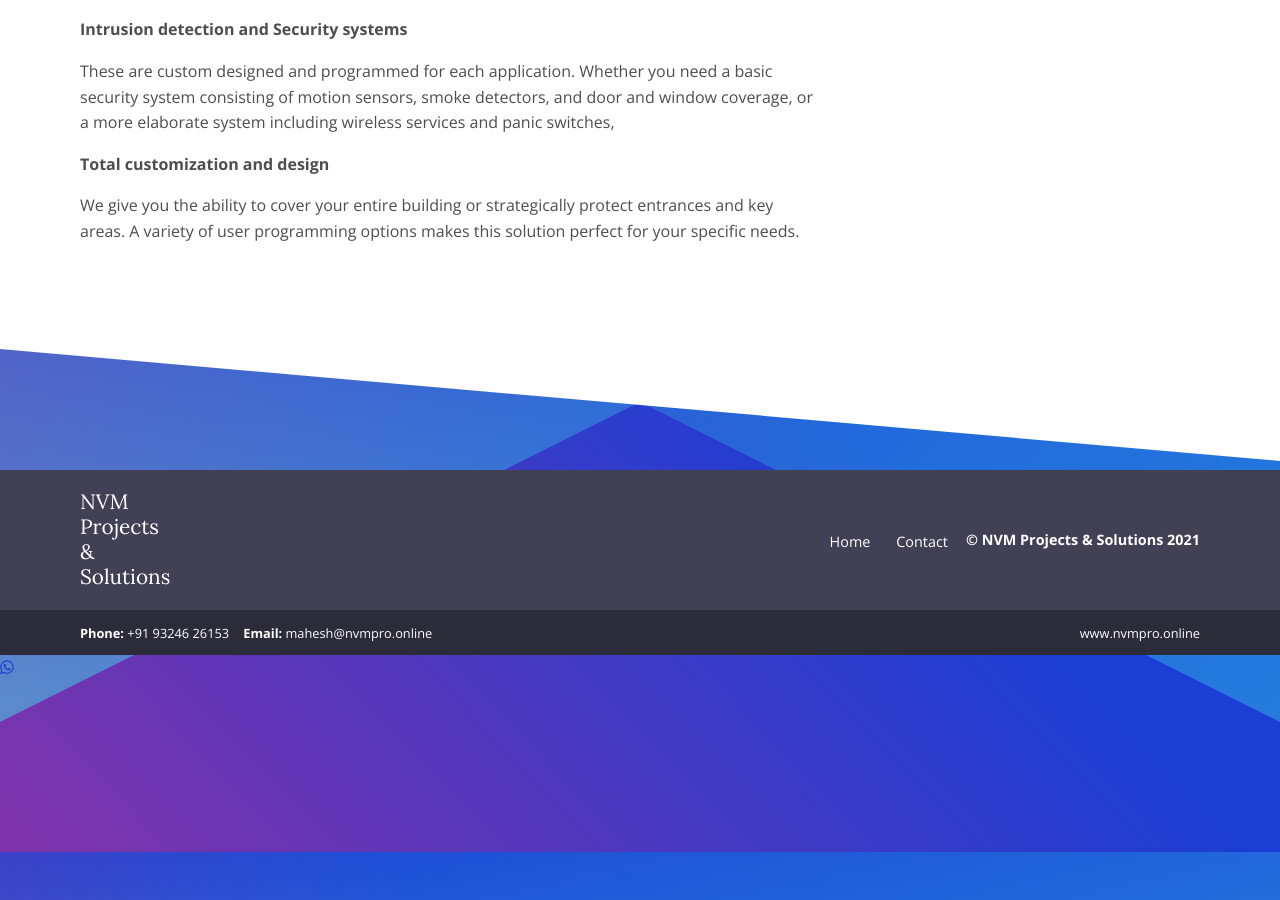
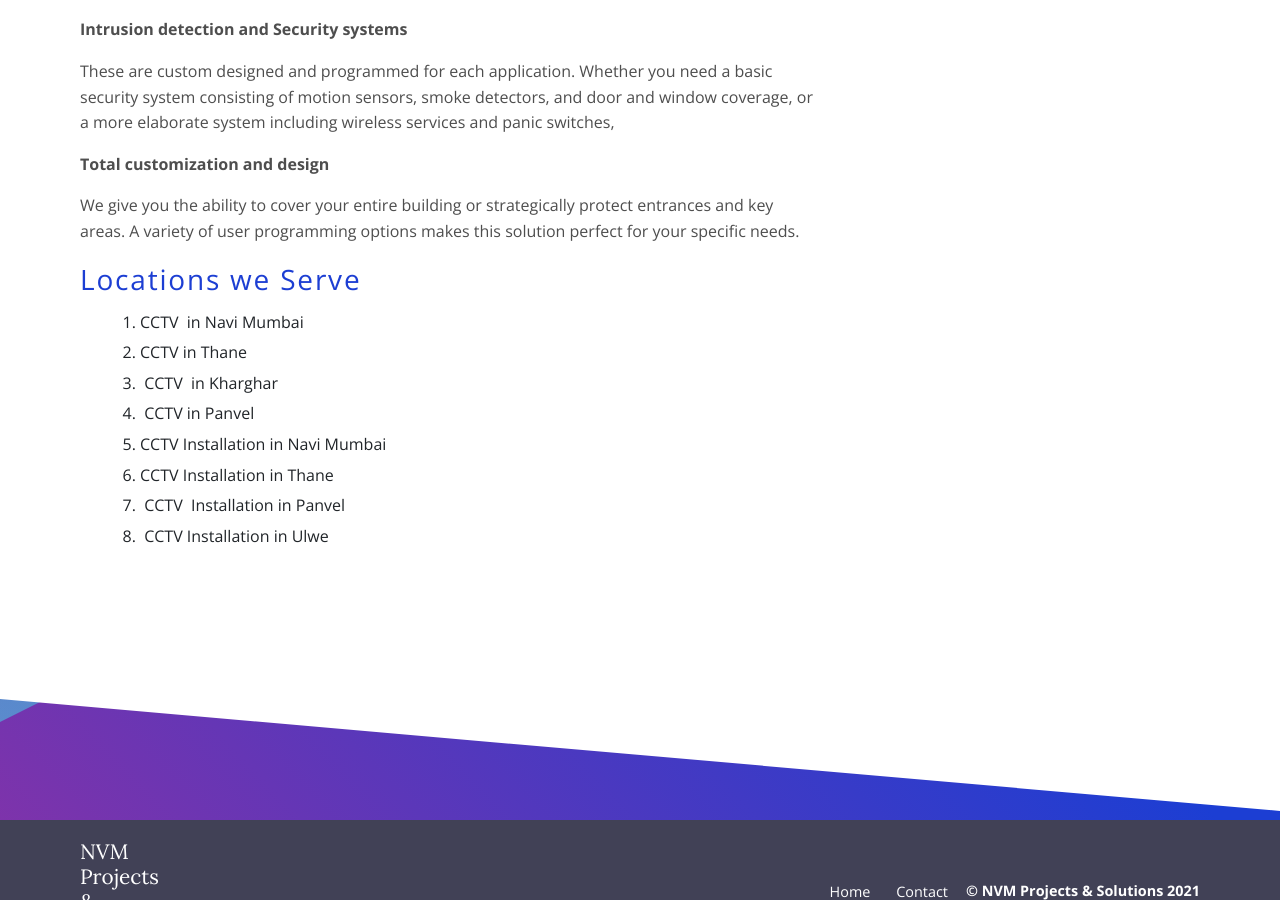
Before and after one commit to nvmpro/NVM, a Jekyll site: the page built from _services/cctv--security-systems.md, in a window 1280 px wide and 900 px high, scrolled down 948 px. Built offline with Jekyll 4.4.1, drawn with Linux system fonts in a browser that asks for light colours; nearby versions of some CDN libraries.

Commit message:
Updated '_services/cctv--security-systems.md' via CloudCannon

```diff
--- a/_services/cctv--security-systems.md
+++ b/_services/cctv--security-systems.md
@@ -27,6 +27,19 @@ These are custom designed and programmed for each application. Whether you need
 
 We give you the ability to cover your entire building or strategically protect entrances and key areas. A variety of user programming options makes this solution perfect for your specific needs.
 
+### Locations we Serve
+
+1. CCTV &nbsp;in Navi Mumbai
+2. CCTV in Thane
+3. &nbsp;CCTV&nbsp; in Kharghar
+4. &nbsp;CCTV in Panvel
+5. CCTV Installation in Navi Mumbai
+6. CCTV Installation in Thane
+7. &nbsp;CCTV &nbsp;Installation in Panvel
+8. &nbsp;CCTV Installation in Ulwe
+
+&nbsp;
+
 ## &nbsp;
 
 &nbsp;
```
